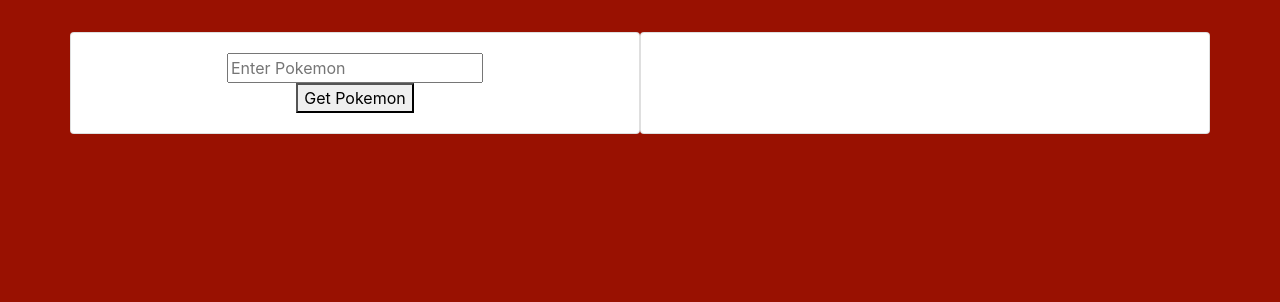
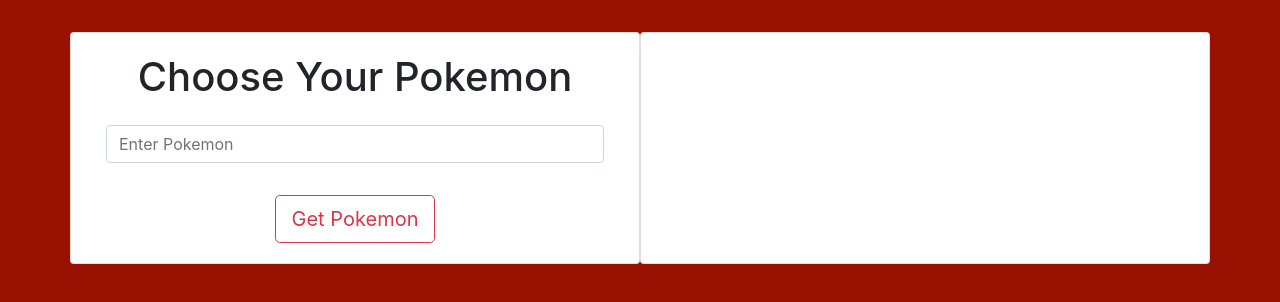
Before and after one commit to courtlandmessam/bootstrapped-pokedex, a plain HTML site: page index.html in a window 1280 px wide. Drawn offline with nearby package versions, Linux system fonts and the light colour scheme.

Commit message:
added styling for card titles, get pokemon button and margins on card and card children

```diff
--- a/index.html
+++ b/index.html
@@ -22,8 +22,9 @@
           <!--Search-->
           <div class="pokemon-search col-sm card ">
             <div class="card-body">
-              <div> <input type="text" id="pokemon-request" placeholder="Enter Pokemon"> </div>
-              <div> <button id="search-pokemon" type="button" name="button">Get Pokemon</button> </div>
+              <div><h1 class="card-title">Choose Your Pokemon</h1></div>
+              <div> <input class="form-control" type="text" id="pokemon-request" placeholder="Enter Pokemon"> </div>
+              <div> <button id="search-pokemon" type="button" name="button" class="btn btn-outline-danger btn-lg">Get Pokemon</button> </div>
             </div>
           </div>
 
--- a/script.js
+++ b/script.js
@@ -24,7 +24,7 @@ window.addEventListener('load', ()=> {
 
         })
         .then(data => {
-          document.getElementById('pokemon-name').innerHTML = data.name;
+          document.getElementById('pokemon-name').innerHTML = data.name.charAt(0).toUpperCase() + data.name.slice(1);
           document.getElementById("pokemon-image").src = data.sprites.front_female;
           console.log(data.name);
         })
--- a/styles.css
+++ b/styles.css
@@ -1,11 +1,18 @@
 body {
   background-color: #991101;
-}
-
-.pokemon-search, .pokemon-info{
-  text-align: center;
 }
 
 .container-fluid {
   padding-top: 2rem;
 }
+.pokemon-search, .pokemon-info{
+  text-align: center;
+}
+
+#pokemon-request {
+  margin-top: 1.5rem;
+}
+
+#search-pokemon {
+  margin-top: 2rem;
+}
```
